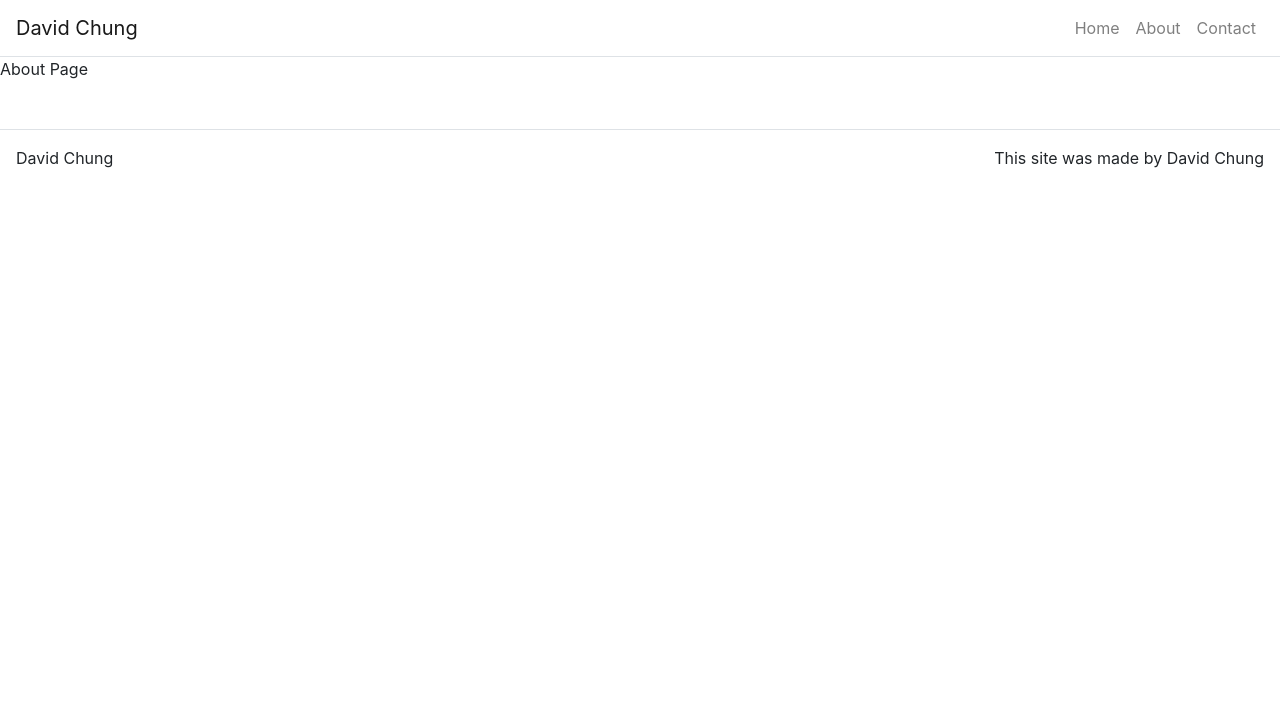
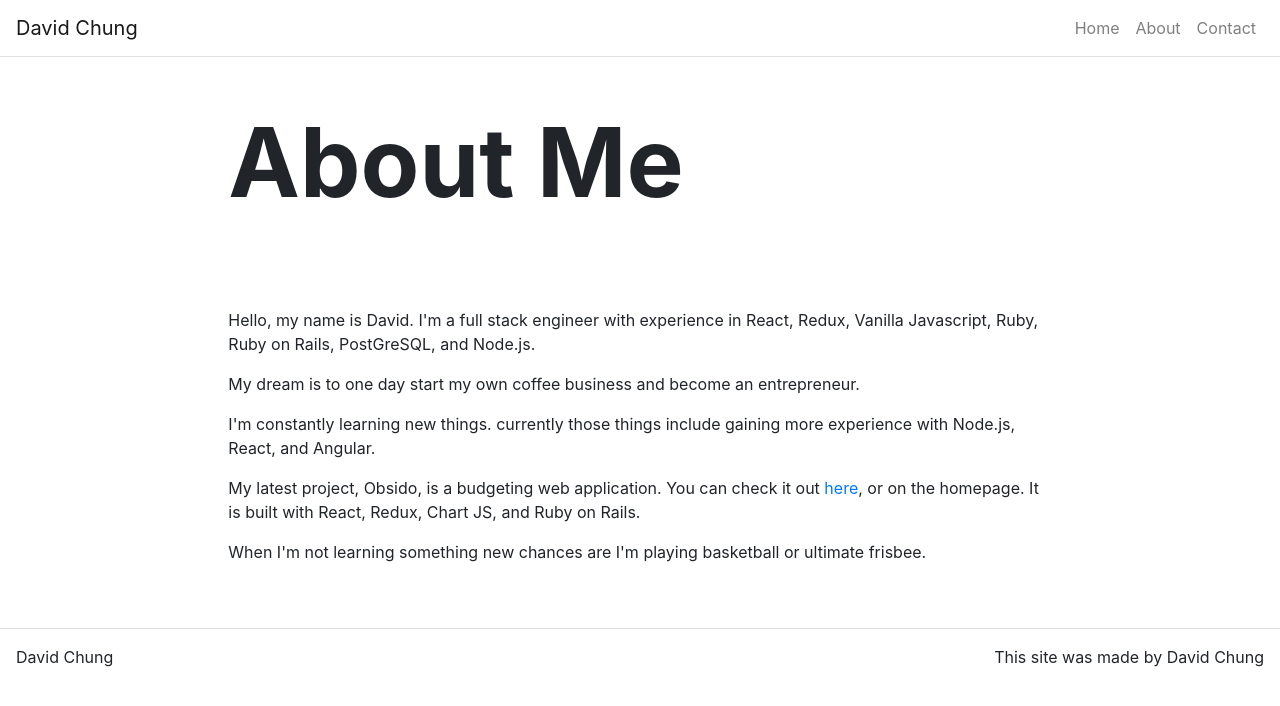
Before and after one commit to DevDave0/portfolio, a React (Create React App) app: page /about in a window 1280 px wide. Shown: the top 706 px of the page. Built offline with nearby package versions, Linux system fonts and the light colour scheme.

Commit message:
about page done

```diff
--- /dev/null
+++ b/src/components/Content.js
@@ -0,0 +1,18 @@
+import React from 'react';
+import { Col, Container, Row } from 'react-bootstrap';
+
+
+const Content = (props) => {
+
+    return (
+        <Container fluid={true}>
+            <Row className='justify-content-center'>
+                <Col md={8}>
+                    {props.children}
+                </Col>
+            </Row>
+        </Container>
+    )
+}
+
+export default Content;
--- a/src/pages/AboutPage.js
+++ b/src/pages/AboutPage.js
@@ -1,10 +1,26 @@
 import React from 'react';
+import Content from '../components/Content';
+import Hero from '../components/Hero';
 
 const AboutPage = (props) => {
 
 
     return(
-        <p>About Page</p>
+        <div>
+            <Hero title={props.title} />
+
+            <Content>
+            <p>Hello, my name is David. I'm a full stack engineer with experience in React, Redux, Vanilla Javascript, Ruby, Ruby on Rails, PostGreSQL, and Node.js.</p>
+
+            <p>My dream is to one day start my own coffee business and become an entrepreneur.</p>
+
+            <p>I'm constantly learning new things. currently those things include gaining more experience with Node.js, React, and Angular.</p>
+
+            <p>My latest project, Obsido, is a budgeting web application. You can check it out <a href="https://github.com/DevDave0/obsido-frontend" target="_blank" rel="noopener noreferrer">here</a>, or on the homepage. It is built with React, Redux, Chart JS, and Ruby on Rails.</p>
+
+            <p>When I'm not learning something new chances are I'm playing basketball or ultimate frisbee.</p>
+            </Content>
+        </div>
     )
 }
 
```
